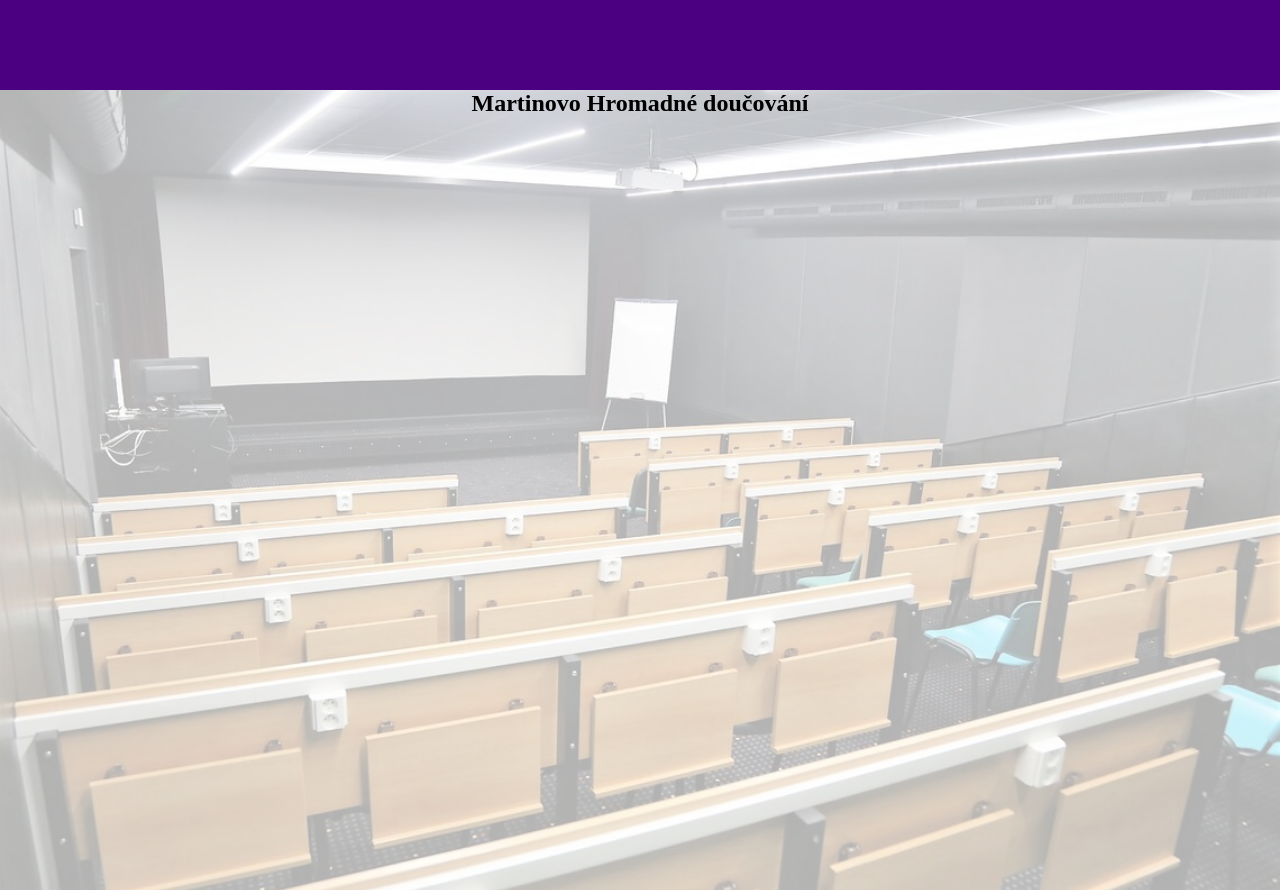
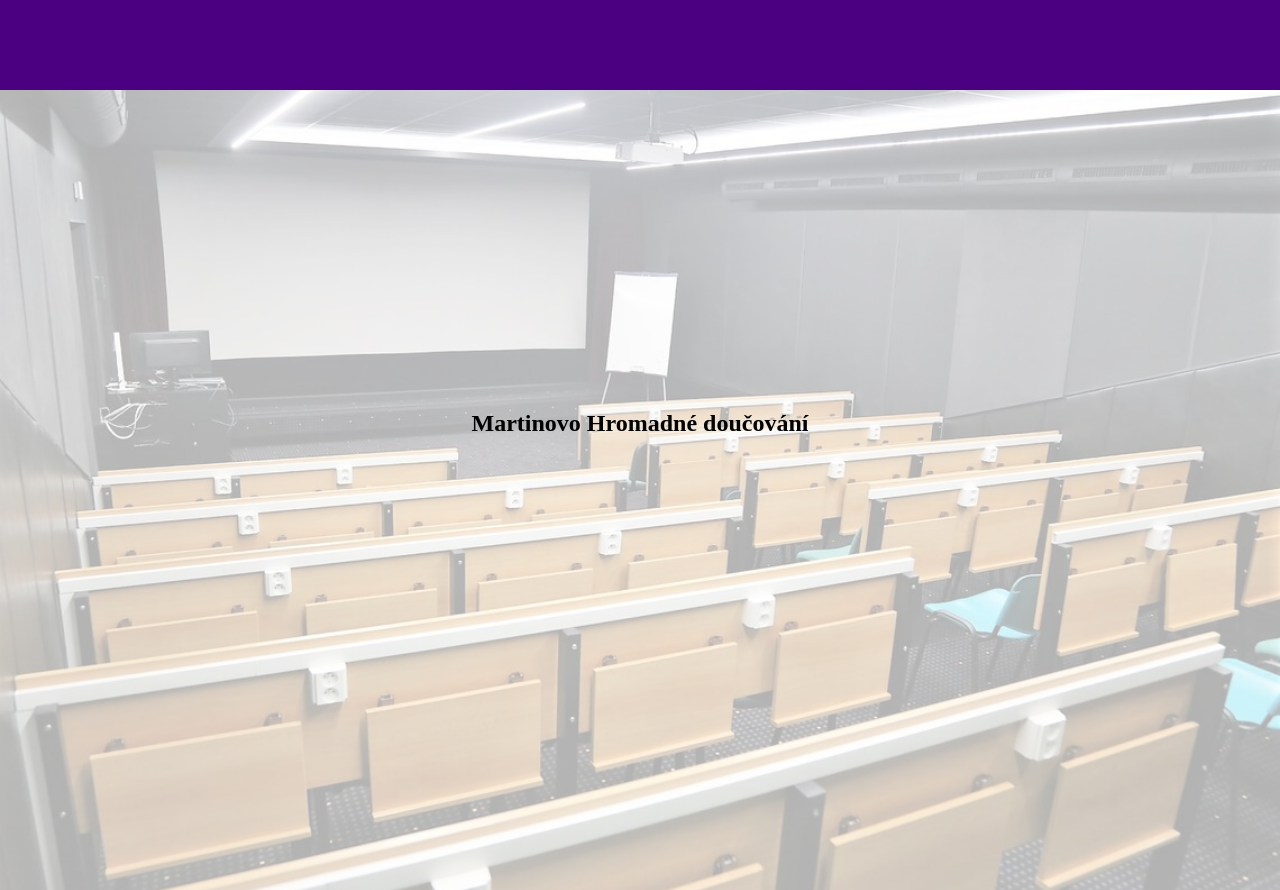
Before and after one commit to V-melodic/repository1, a plain HTML site: page index.html in a window 1280 px wide. Drawn offline with Linux system fonts and the light colour scheme; files whose address does not match are found by name.

Commit message:
Add files via upload

```diff
--- a/index.html
+++ b/index.html
@@ -4,14 +4,16 @@
     <meta charset="utf-8">
     <title></title>
     <link rel="stylesheet"; href="style.css">
+    <section class="navpan">
+         <header></header>
+    </section>
   </head>
-  <body class="container">
-    <header class="navpan"></header>
-    <main>
+  <body>
+    <main class="container cdirect">
     <!-- hero section -->
       <section class="heros">
-          <div class="coll cent">
-            <h1 class="nadpis1">Martinovo Hromadné doučování</h1>
+          <div class="hero-txt">
+            <h1>Martinovo Hromadné doučování</h1>
           </div>
       </section>
     </main>
--- a/style.css
+++ b/style.css
@@ -7,25 +7,27 @@
 }
 
  .heros{
-    width:100vw ;
     height: 100vh;
     background-image: url(img/zeta.png);
+    background-position: center;
     background-repeat: no-repeat;
     background-size: cover;
+    position: relative;
     margin-top: 90px;
 }
 
-.nadpis1{
+.hero-txt{
     text-align: center;
-    transition: all 0.67s;
+    position: relative;
+    top: 40%;
 }
 
 .container{
     display: flex;
 }
 
-.rdirect{
-    flex-direction: row;
+.cdirect{
+    flex-direction: column;
 }
 
 .cent{
@@ -34,6 +36,8 @@
 
 h1:hover{
     transform: scale(1.25);
+    transition: all;
+    transition-duration: 0.65s;
 }
 
 *{
```
